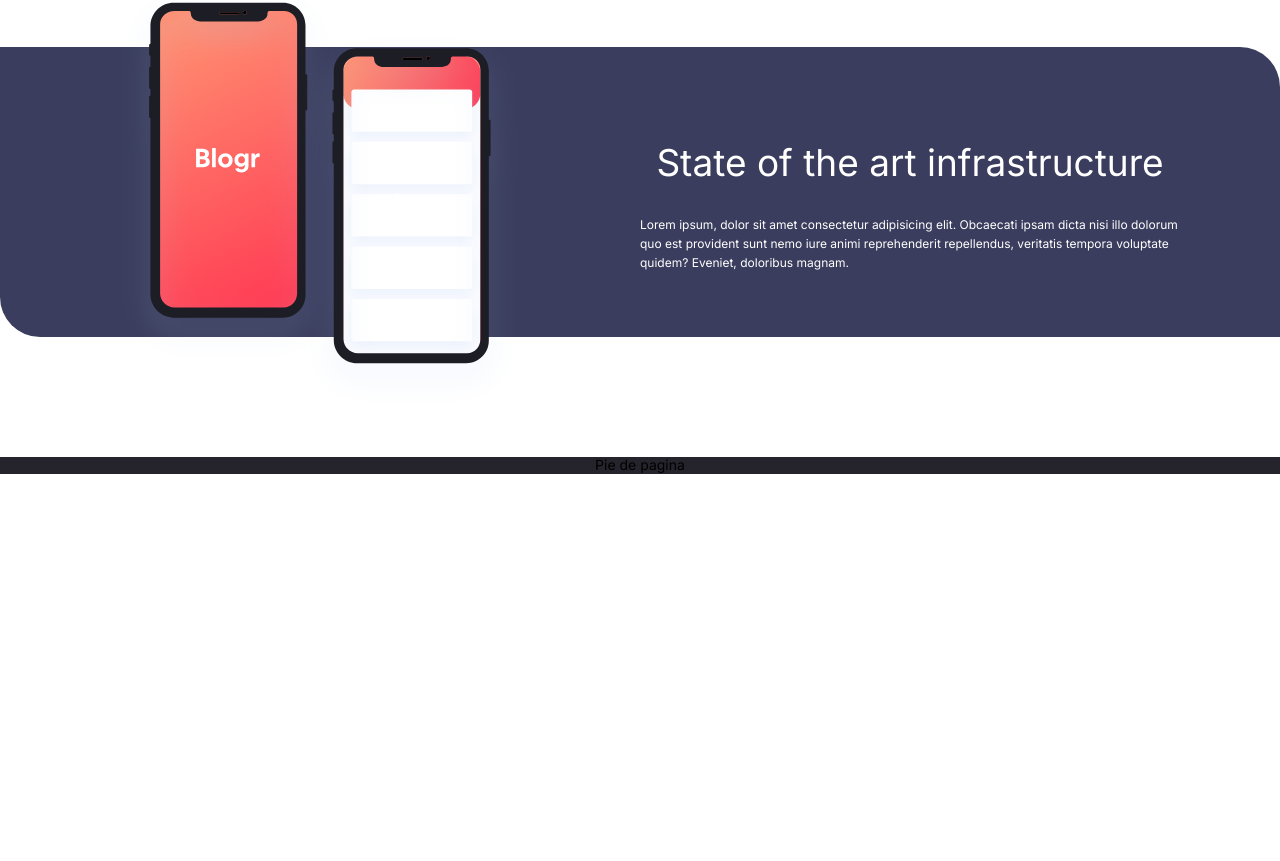
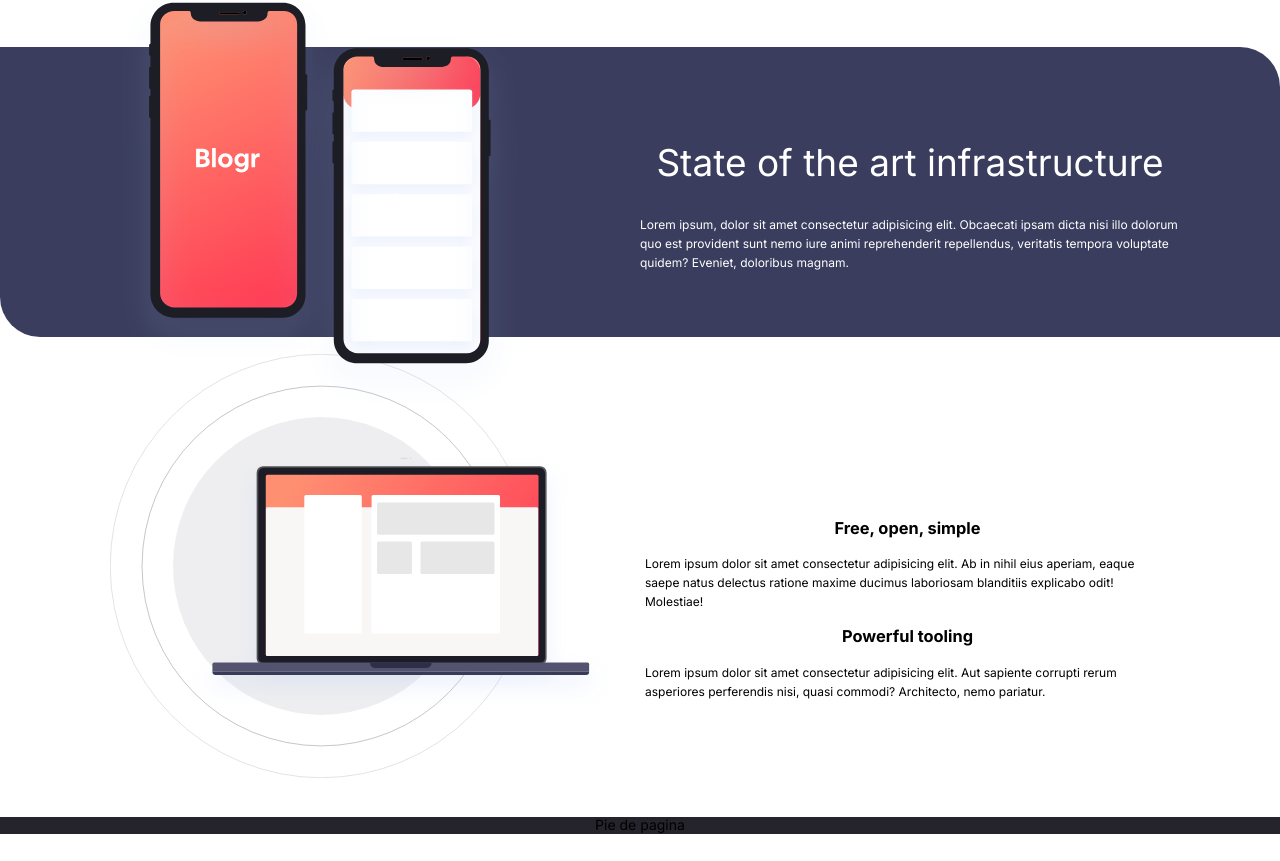
Before and after one commit to JuanLopez1212/Blogr-rwd, a plain HTML site: page index.html in a window 1280 px wide. Shown: the part 780-1641 px from the top of the page. Before the commit the page ends 1427 px from the top, so only its background shows below. Drawn offline with Linux system fonts and the light colour scheme; a script that the page names is missing.

Commit message:
Se termina la cuarta sección

```diff
--- a/css/main.css
+++ b/css/main.css
@@ -209,6 +209,30 @@ body {
     font-size: 1.2rem;
 }
 
+/** Main: Section Free, open, simple */
+.content-free-open-simple {
+    margin: 9rem 0;
+}
+
+.img-free-open-simple {
+    max-width: 100%;
+    width: 100%;
+    margin-bottom: 8rem;
+}
+
+.content-free-open-simple p {
+    /* color: blue; */
+    text-align: left;
+    line-height: 1.9rem;
+    font-size: 1.2rem;
+}
+
+.section-2 {
+    /* border: 1px solid; */
+    width: 84%;
+    margin: 0 auto;
+}
+
 
 /** Footer */
 .footer {
@@ -222,6 +246,7 @@ body {
     box-sizing: border-box;
     padding: 0 .8rem;
 }
+
 .container-fluid {
     /* border: 2px dotted orange; */
     max-width: 100vw;
@@ -270,6 +295,7 @@ body {
     .icon-hamburguer {
         display: none;
     }
+
     /** Main: Section Designed for the Future */
     .section-designed-for-the-future .section-1,
     .section-designed-for-the-future .section-2 {
@@ -284,6 +310,7 @@ body {
         height: 30rem;
         margin: 9rem 0 6rem 0;
     }
+
     /** Main: Section State of the art  */
     .section-state-of-the-art {
         margin: 12rem 0;
@@ -329,6 +356,20 @@ body {
     .content-state-of-the-art .section-2-content {
         margin-right: 10rem;
     }
+    /** Main: Section Free, open, simple */
+    .section-free-open-simple .section-1,
+    .section-free-open-simple .section-2 {
+        flex: 1;
+    }
+    .content-free-open-simple {
+        display: flex;
+        gap: 1rem;
+        align-items: center;
+        justify-content: center;
+        flex-direction: row;
+        height: 30rem;
+        margin: 9rem 0 6rem 0;
+    }
 
 }
 @media ( min-width: 992px ) {
--- a/index.html
+++ b/index.html
@@ -108,6 +108,31 @@
                     </div>
                 </div>
             </section>
+            <section class="section-free-open-simple section">
+                <div class="container">
+                    <div class="content-free-open-simple">
+                        <div class="section-1">
+                            <!-- Forma de colocar imagenes autoajustables de diferentes fuentes (varias imagenes) -->
+                            <picture>
+                                <source media="(max-width: 567px)" srcset="./images/illustration-laptop-mobile.svg" />
+                                <source media="(min-width: 768px)" srcset="./images/illustration-laptop-desktop.svg" />
+
+                                <img class="img img-free-open-simple" src="./images/illustration-laptop-mobile.svg" alt="Image: Ilustration Editor Desktop" />
+                            </picture>
+
+                            <!-- Forma convencional de agregar imagenes -->
+                            <!-- <img class="img img-designed-for-the-future" src="./images/illustration-editor-mobile.svg" alt="Image: Ilustration Editor Desktop"> -->
+                        </div>
+                        <div class="section-2">
+                            <h3>Free, open, simple</h3>
+                            <p>Lorem ipsum dolor sit amet consectetur adipisicing elit. Ab in nihil eius aperiam, eaque saepe natus delectus ratione maxime ducimus laboriosam blanditiis explicabo odit! Molestiae!</p>
+
+                            <h3>Powerful tooling</h3>
+                            <p>Lorem ipsum dolor sit amet consectetur adipisicing elit. Aut sapiente corrupti rerum asperiores perferendis nisi, quasi commodi? Architecto, nemo pariatur.</p>
+                        </div>
+                    </div>
+                </div>
+            </section>
         </main>
         <footer class="footer">
             <div class="container">
```
